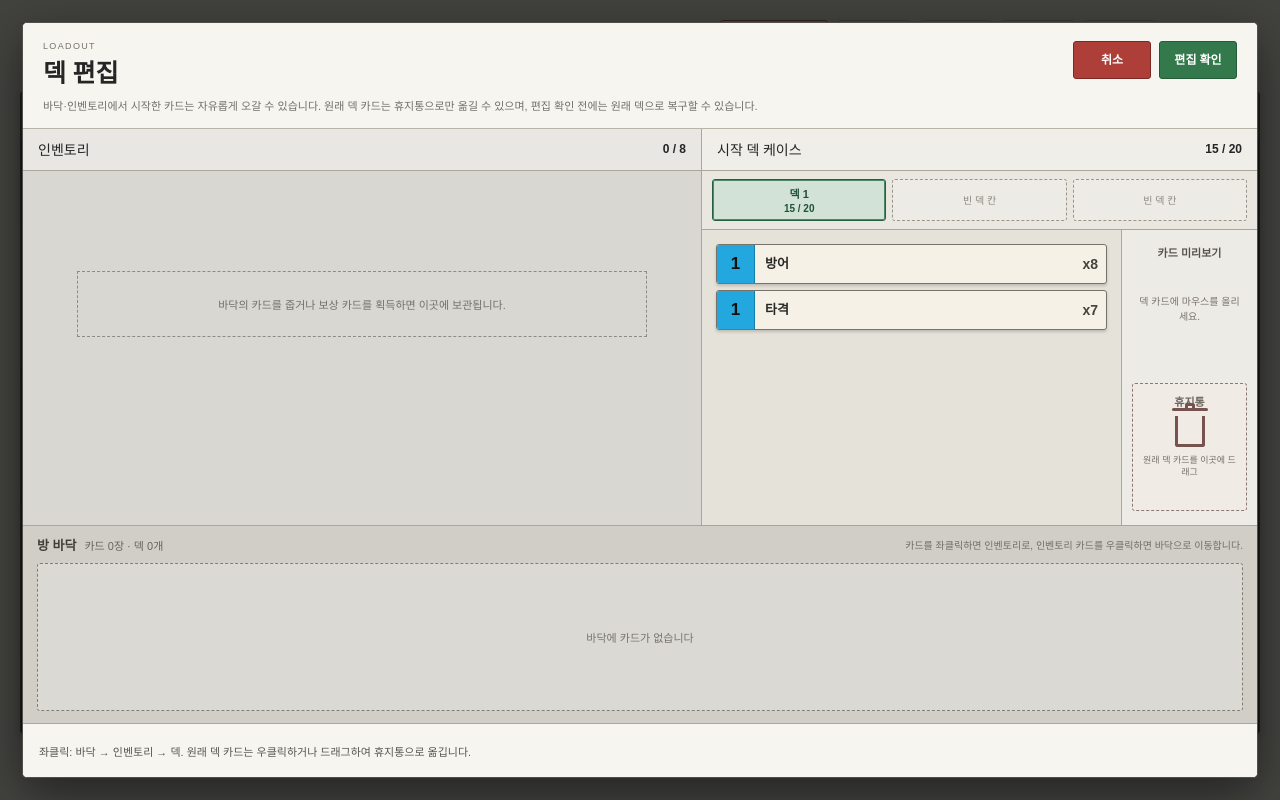
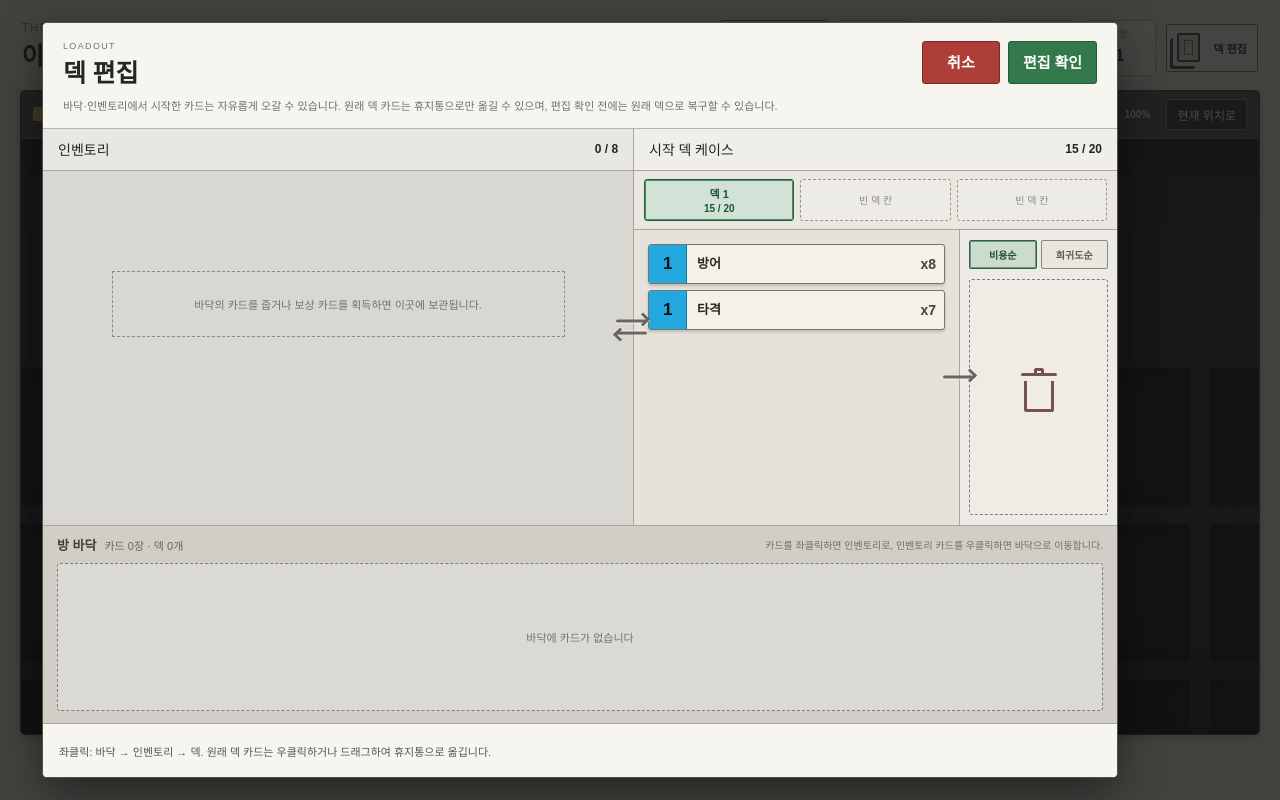
Before and after one commit to dhwangdo/solitaire-deckbattle-prototype, a Next.js app: page / in a window 1280 px wide. Both pictures are taken after a click on the button "덱 편집". Built offline with nearby package versions, Linux system fonts and the light colour scheme.

Commit message:
Redesign deck editor trash and preview

```diff
--- a/app/globals.css
+++ b/app/globals.css
@@ -324,11 +324,18 @@ h1 { margin: 0; font-size: 25px; font-weight: 600; }
   background: rgba(20,21,20,.78);
 }
 
+.deck-editor-stage {
+  position: relative;
+  width: min(1280px, calc(100% - 160px));
+  height: min(820px, calc(100vh - 44px));
+  transform: translateX(-60px);
+}
+
 .deck-editor-panel {
   display: grid;
   grid-template-rows: auto minmax(0, 1fr) auto auto;
-  width: min(1280px, 100%);
-  height: min(820px, calc(100vh - 44px));
+  width: 100%;
+  height: 100%;
   overflow: hidden;
   border: 1px solid #514f48;
   border-radius: 5px;
@@ -362,7 +369,7 @@ h1 { margin: 0; font-size: 25px; font-weight: 600; }
   border-radius: 3px;
   color: white;
   cursor: pointer;
-  font-size: 12px;
+  font-size: 15px;
   font-weight: 800;
 }
 
@@ -373,6 +380,7 @@ h1 { margin: 0; font-size: 25px; font-weight: 600; }
 .deck-editor-header-actions button:disabled { cursor: not-allowed; filter: grayscale(.7); opacity: .42; }
 
 .deck-editor-columns {
+  position: relative;
   display: grid;
   grid-template-columns: minmax(0, 1fr) minmax(460px, .82fr);
   min-height: 0;
@@ -435,8 +443,9 @@ h1 { margin: 0; font-size: 25px; font-weight: 600; }
 .owned-deck-tabs .empty-deck-slot { border-style: dashed; color: #8b887f; background: rgba(255,255,255,.18); }
 
 .deck-editor-deck-body {
-  display: grid;
-  grid-template-columns: minmax(230px, 1fr) 136px;
+  position: relative;
+  display: grid;
+  grid-template-columns: minmax(230px, 1fr) 158px;
   min-width: 0;
   min-height: 0;
 }
@@ -450,53 +459,55 @@ h1 { margin: 0; font-size: 25px; font-weight: 600; }
   overflow: auto;
 }
 
-.deck-card-preview {
+.deck-tools-column {
   display: flex;
   flex-direction: column;
   align-items: center;
-  gap: 12px;
+  gap: 10px;
   min-width: 0;
-  padding: 14px 10px;
-  overflow-y: auto;
+  padding: 10px 9px;
+  overflow: hidden;
   border-left: 1px solid #aaa69b;
   background: rgba(255,255,255,.3);
 }
 
-.deck-card-preview > strong {
-  align-self: stretch;
-  color: #55524b;
-  font: 700 11px Arial, sans-serif;
-  text-align: center;
-}
-
-.deck-card-preview > span {
-  margin: 22px 4px;
-  color: #77736c;
-  font: 10px/1.5 Arial, sans-serif;
-  text-align: center;
-}
-
-.deck-card-preview .card-face { flex: none; pointer-events: none; }
+.deck-sort-controls {
+  display: grid;
+  grid-template-columns: 1fr 1fr;
+  gap: 4px;
+  width: 100%;
+}
+
+.deck-sort-controls button {
+  min-width: 0;
+  padding: 6px 3px;
+  border: 1px solid #8b887f;
+  border-radius: 2px;
+  color: #5d5a54;
+  background: #e9e6dd;
+  cursor: pointer;
+  font: 700 10px Arial, sans-serif;
+}
+
+.deck-sort-controls button:hover { border-color: #4e4c47; background: #f5f2e9; }
+.deck-sort-controls button.is-active { border-color: #315f48; color: #244c38; background: #cbdccf; box-shadow: inset 0 0 0 1px #6d967d; }
 
 .trash-slot {
   display: flex;
-  flex: none;
+  flex: 1;
   flex-direction: column;
+  justify-content: center;
   align-items: center;
-  gap: 7px;
+  gap: 9px;
   width: 100%;
-  min-height: 128px;
-  margin-top: auto;
-  padding: 9px 7px;
+  min-height: 0;
+  padding: 8px 6px;
+  overflow: hidden;
   border: 1px dashed #8c7773;
   border-radius: 3px;
   color: #6d6560;
   background: rgba(241,235,229,.72);
   transition: background .12s ease, border-color .12s ease, box-shadow .12s ease;
-}
-
-.trash-slot > strong {
-  font: 700 11px Arial, sans-serif;
 }
 
 .trash-slot > small {
@@ -556,46 +567,71 @@ h1 { margin: 0; font-size: 25px; font-weight: 600; }
   font-weight: 700 !important;
 }
 
-.trash-card-list {
-  display: flex;
-  flex-direction: column;
-  gap: 5px;
-  width: 100%;
-  max-height: 120px;
-  overflow-y: auto;
-}
-
-.trash-card-list button {
-  display: grid;
-  grid-template-columns: 25px minmax(0, 1fr);
-  align-items: center;
-  min-height: 28px;
-  padding: 0;
-  overflow: hidden;
-  border: 1px solid #8b5b56;
-  border-radius: 2px;
-  color: #332e2c;
-  background: #f5e9e6;
+.trash-card {
+  flex: none;
   cursor: grab;
   text-align: left;
 }
 
-.trash-card-list button:hover { border-color: #6f2e29; background: #fff2ef; }
-.trash-card-list button:active { cursor: grabbing; }
-.trash-card-list button > span {
-  display: grid;
-  place-items: center;
-  align-self: stretch;
-  color: #111;
-  background: #22a8df;
-  font: 800 12px Arial, sans-serif;
-}
-.trash-card-list button > strong {
-  overflow: hidden;
-  padding: 0 5px;
-  font: 600 10px Arial, sans-serif;
-  text-overflow: ellipsis;
-  white-space: nowrap;
+.trash-card:hover { transform: translateY(-2px); box-shadow: 0 7px 13px rgba(0,0,0,.28); }
+.trash-card:active { cursor: grabbing; }
+
+.deck-card-preview-floating {
+  position: absolute;
+  top: 165px;
+  left: calc(100% + 20px);
+  z-index: 2;
+  pointer-events: none;
+}
+
+.deck-card-preview-floating .card-face {
+  box-shadow: 0 10px 25px rgba(0,0,0,.42);
+}
+
+.area-flow-arrow {
+  position: absolute;
+  z-index: 5;
+  pointer-events: none;
+}
+
+.inventory-deck-flow {
+  top: 50%;
+  left: 54.95%;
+  display: grid;
+  gap: 9px;
+  width: 34px;
+  transform: translate(-50%, -50%);
+}
+
+.inventory-deck-flow span,
+.deck-to-trash {
+  width: 31px;
+  height: 3px;
+  border-radius: 3px;
+  background: #69665f;
+  filter: drop-shadow(0 1px 0 rgba(255,255,255,.7));
+}
+
+.inventory-deck-flow span::after,
+.deck-to-trash::after {
+  position: absolute;
+  top: -5px;
+  right: -1px;
+  width: 10px;
+  height: 10px;
+  border-top: 3px solid #69665f;
+  border-right: 3px solid #69665f;
+  transform: rotate(45deg);
+  content: "";
+}
+
+.inventory-deck-flow span { position: relative; }
+.inventory-deck-flow span:last-child { transform: rotate(180deg); }
+
+.deck-to-trash {
+  top: 50%;
+  right: 143px;
+  transform: translateY(-50%);
 }
 
 .deck-list-entry {
@@ -1537,6 +1573,7 @@ h1 { margin: 0; font-size: 25px; font-weight: 600; }
 
 @media (max-width: 900px) {
   .map-viewport { min-height: 520px; }
+  .deck-editor-stage,
   .deck-editor-panel { height: calc(100vh - 28px); }
   .enemy-zone { overflow-x: auto; }
   .enemies-row { justify-content: start; width: 540px; gap: 20px; }
@@ -1563,13 +1600,17 @@ h1 { margin: 0; font-size: 25px; font-weight: 600; }
   .deck-editor-trigger { grid-template-columns: 28px; padding-inline: 8px; }
   .deck-editor-trigger > span:last-child { display: none; }
   .deck-editor-overlay { padding: 8px; }
-  .deck-editor-panel { height: calc(100vh - 16px); }
+  .deck-editor-stage { width: 100%; height: calc(100vh - 16px); transform: none; }
+  .deck-editor-panel { height: 100%; }
   .deck-editor-header { flex-wrap: wrap; gap: 10px; padding: 12px; }
   .deck-editor-header span { max-width: 270px; }
   .deck-editor-header-actions { width: 100%; }
   .deck-editor-header-actions button { flex: 1; }
   .deck-editor-columns { grid-template-columns: 1fr; overflow: auto; }
-  .deck-editor-deck-body { grid-template-columns: minmax(0, 1fr) 122px; }
+  .deck-editor-deck-body { grid-template-columns: minmax(0, 1fr) 142px; }
+  .deck-card-preview-floating { top: auto; right: 12px; bottom: 12px; left: auto; }
+  .inventory-deck-flow { display: none; }
+  .deck-to-trash { right: 127px; }
   .deck-editor-column { min-height: 390px; }
   .deck-editor-column + .deck-editor-column { border-top: 1px solid #aaa69b; border-left: 0; }
   .deck-editor-card-list { overflow: visible; }
--- a/app/page.tsx
+++ b/app/page.tsx
@@ -36,6 +36,7 @@ type Screen = "map" | "battle";
 type MapPosition = { x: number; y: number };
 type RoomType = "empty" | "combat";
 type DeckEditorArea = "deck" | "inventory" | "floor" | "trash";
+type DeckSortMode = "cost" | "rarity";
 type DeckCase = { id: string; name: string; capacity: number; cards: Card[] };
 type PendingRemovedCard = { card: Card; deckId: string };
 
@@ -486,7 +487,9 @@ export default function Home() {
   const [battleRewardGold, setBattleRewardGold] = useState(0);
   const [deckEditorOpen, setDeckEditorOpen] = useState(false);
   const [deckEditorDrag, setDeckEditorDrag] = useState<{ cardId: number; source: DeckEditorArea } | null>(null);
+  const deckEditorDragRef = useRef<{ cardId: number; source: DeckEditorArea } | null>(null);
   const [deckEditorDropTarget, setDeckEditorDropTarget] = useState<DeckEditorArea | null>(null);
+  const [deckSortMode, setDeckSortMode] = useState<DeckSortMode>("cost");
   const [deckEditorMessage, setDeckEditorMessage] = useState("바닥 카드는 좌클릭으로 인벤토리와 덱으로 옮길 수 있습니다. 원래 덱 카드는 휴지통에서만 제거합니다.");
   const [deckEditorSnapshot, setDeckEditorSnapshot] = useState<DeckEditorSnapshot | null>(null);
   const [pendingRemovedCards, setPendingRemovedCards] = useState<PendingRemovedCard[]>([]);
@@ -867,6 +870,7 @@ export default function Home() {
   ) => {
     event.dataTransfer.effectAllowed = "move";
     event.dataTransfer.setData("text/plain", `${source}:${cardId}`);
+    deckEditorDragRef.current = { cardId, source };
     setDeckEditorDrag({ cardId, source });
     setDeckEditorDropTarget(null);
   };
@@ -874,8 +878,8 @@ export default function Home() {
   const dropDeckEditorCard = (event: ReactDragEvent<HTMLElement>, target: DeckEditorArea) => {
     event.preventDefault();
     const [payloadSource, payloadId] = event.dataTransfer.getData("text/plain").split(":");
-    const source = deckEditorDrag?.source ?? (payloadSource as DeckEditorArea);
-    const cardId = deckEditorDrag?.cardId ?? Number(payloadId);
+    const source = deckEditorDragRef.current?.source ?? deckEditorDrag?.source ?? (payloadSource as DeckEditorArea);
+    const cardId = deckEditorDragRef.current?.cardId ?? deckEditorDrag?.cardId ?? Number(payloadId);
     if (source !== target && Number.isInteger(cardId)) {
       if (source === "inventory" && target === "deck") moveInventoryCardToDeck(cardId);
       else if (source === "inventory" && target === "floor") moveInventoryCardToFloor(cardId);
@@ -886,11 +890,13 @@ export default function Home() {
       else if (source === "deck" && target === "trash") moveDeckCardToTrash(cardId);
       else if (source === "trash" && target === "deck") restoreRemovedCard(cardId);
     }
+    deckEditorDragRef.current = null;
     setDeckEditorDrag(null);
     setDeckEditorDropTarget(null);
   };
 
   const finishDeckEditorDrag = () => {
+    deckEditorDragRef.current = null;
     setDeckEditorDrag(null);
     setDeckEditorDropTarget(null);
   };
@@ -1586,6 +1592,7 @@ export default function Home() {
     const exploredCount = visitedRooms.size;
     const currentRoomKey = mapRoomKey(mapPosition);
     const canEditDeck = getRoomType(mapPosition, mapSeed) === "empty" || clearedCombats.has(currentRoomKey);
+    const rarityOrder: Record<CardRarity, number> = { rare: 0, special: 1, basic: 2 };
     const deckGroups = Array.from(deckCards.reduce((groups, card) => {
       const groupKey = `${card.effect}:${card.damageType}:${card.name}`;
       const current = groups.get(groupKey);
@@ -1593,7 +1600,13 @@ export default function Home() {
       else groups.set(groupKey, { card, cardIds: [card.id] });
       return groups;
     }, new Map<string, { card: Card; cardIds: number[] }>()).values()).sort((left, right) =>
-      left.card.cost - right.card.cost || left.card.name.localeCompare(right.card.name, "ko"));
+      deckSortMode === "cost"
+        ? left.card.cost - right.card.cost
+          || rarityOrder[left.card.rarity] - rarityOrder[right.card.rarity]
+          || left.card.name.localeCompare(right.card.name, "ko")
+        : rarityOrder[left.card.rarity] - rarityOrder[right.card.rarity]
+          || left.card.cost - right.card.cost
+          || left.card.name.localeCompare(right.card.name, "ko"));
     const inventoryGroups = Array.from(inventoryCards.reduce((groups, card) => {
       const groupKey = `${card.effect}:${card.damageType}:${card.name}`;
       const current = groups.get(groupKey);
@@ -1604,6 +1617,7 @@ export default function Home() {
       left.card.cost - right.card.cost || left.card.name.localeCompare(right.card.name, "ko"));
     const currentFloorCards = roomDrops[currentRoomKey] ?? [];
     const currentFloorDecks = roomDeckDrops[currentRoomKey] ?? [];
+    const latestPendingRemovedCard = pendingRemovedCards.at(-1)?.card ?? null;
     const safeRoomRoutes = buildSafeRoomRoutes(mapPosition, visitedRooms, clearedCombats, mapSeed);
     const floorGroups = Array.from(currentFloorCards.reduce((groups, card) => {
       const groupKey = `${card.effect}:${card.damageType}:${card.name}`;
@@ -1768,6 +1782,7 @@ export default function Home() {
 
         {deckEditorOpen && (
           <div className="deck-editor-overlay" role="dialog" aria-modal="true" aria-labelledby="deck-editor-title">
+            <div className="deck-editor-stage">
               <section className="deck-editor-panel" onClick={(event) => event.stopPropagation()}>
               <header className="deck-editor-header">
                 <div>
@@ -1790,10 +1805,11 @@ export default function Home() {
                 <section
                   className={`deck-editor-column inventory-column ${deckEditorDropTarget === "inventory" ? "is-drop-target" : ""}`}
                   onDragOver={(event) => {
-                    const source = deckEditorDrag?.source;
+                    const drag = deckEditorDragRef.current ?? deckEditorDrag;
+                    const source = drag?.source;
                     const temporaryDeckCard = source === "deck"
-                      && deckEditorDrag
-                      && !originalDeckIdForCard(deckEditorDrag.cardId);
+                      && drag
+                      && !originalDeckIdForCard(drag.cardId);
                     if (source !== "floor" && !temporaryDeckCard) return;
                     event.preventDefault();
                     event.dataTransfer.dropEffect = "move";
@@ -1836,7 +1852,7 @@ export default function Home() {
                 <section
                   className={`deck-editor-column deck-list-column ${deckEditorDropTarget === "deck" ? "is-drop-target" : ""}`}
                   onDragOver={(event) => {
-                    const source = deckEditorDrag?.source;
+                    const source = (deckEditorDragRef.current ?? deckEditorDrag)?.source;
                     const restoringTrash = source === "trash";
                     const addingCard = source === "inventory" || source === "floor";
                     if (!restoringTrash && (!addingCard || !activeDeck || deckCards.length >= activeDeck.capacity)) {
@@ -1911,59 +1927,70 @@ export default function Home() {
                         </button>
                       ))}
                     </div>
-                    <aside className="deck-card-preview" aria-live="polite">
-                      <strong>카드 미리보기</strong>
-                      {hoveredDeckCard ? (
-                        <div className={`card-face ${hoveredDeckCard.kind} ${hoveredDeckCard.damageType}`}>
-                          <CardFace card={hoveredDeckCard} />
-                        </div>
-                      ) : (
-                        <span>덱 카드에 마우스를 올리세요.</span>
-                      )}
+                    <aside className="deck-tools-column">
+                      <div className="deck-sort-controls" aria-label="덱 정렬">
+                        <button
+                          type="button"
+                          className={deckSortMode === "cost" ? "is-active" : ""}
+                          onClick={() => setDeckSortMode("cost")}
+                        >
+                          비용순
+                        </button>
+                        <button
+                          type="button"
+                          className={deckSortMode === "rarity" ? "is-active" : ""}
+                          onClick={() => setDeckSortMode("rarity")}
+                        >
+                          희귀도순
+                        </button>
+                      </div>
                       <div
                         className={`trash-slot ${deckEditorDropTarget === "trash" ? "is-drop-target" : ""} ${pendingRemovedCards.length > 0 ? "has-cards" : ""}`}
                         onDragOver={(event) => {
+                          event.stopPropagation();
+                          const drag = deckEditorDragRef.current ?? deckEditorDrag;
                           if (
-                            deckEditorDrag?.source !== "deck"
-                            || !originalDeckIdForCard(deckEditorDrag.cardId)
+                            drag?.source !== "deck"
+                            || !originalDeckIdForCard(drag.cardId)
                           ) return;
                           event.preventDefault();
                           event.dataTransfer.dropEffect = "move";
                           setDeckEditorDropTarget("trash");
                         }}
-                        onDrop={(event) => dropDeckEditorCard(event, "trash")}
-                      >
-                        <strong>휴지통</strong>
-                        <span className="trash-icon" aria-hidden="true" />
-                        {pendingRemovedCards.length === 0 ? (
-                          <small>원래 덱 카드를 이곳에 드래그</small>
-                        ) : (
+                        onDrop={(event) => {
+                          event.stopPropagation();
+                          dropDeckEditorCard(event, "trash");
+                        }}
+                      >
+                        {latestPendingRemovedCard ? (
                           <>
-                            <small className="trash-warning">
-                              편집 확인 시 {pendingRemovedCards.length}장 영구 제거
-                            </small>
-                            <div className="trash-card-list">
-                              {pendingRemovedCards.map(({ card }) => (
                             <button
                               type="button"
-                                  key={`trash-${card.id}`}
+                              className={`trash-card card-face ${latestPendingRemovedCard.kind} ${latestPendingRemovedCard.damageType}`}
                               draggable
-                                  onDragStart={(event) => beginDeckEditorDrag(event, card.id, "trash")}
+                              onDragStart={(event) => beginDeckEditorDrag(event, latestPendingRemovedCard.id, "trash")}
                               onDragEnd={finishDeckEditorDrag}
-                                  onClick={() => restoreRemovedCard(card.id)}
-                                  aria-label={`${card.name}, 제거 예정. 누르거나 덱으로 드래그하면 복구`}
-                                >
-                                  <span>{card.cost}</span>
-                                  <strong>{card.name}</strong>
+                              onClick={() => restoreRemovedCard(latestPendingRemovedCard.id)}
+                              aria-label={`${latestPendingRemovedCard.name}, 가장 최근 제거 예정 카드. 누르거나 덱으로 드래그하면 복구`}
+                            >
+                              <CardFace card={latestPendingRemovedCard} />
                             </button>
-                              ))}
-                            </div>
+                            <small className="trash-warning">
+                              총 {pendingRemovedCards.length}장의 카드가 버려집니다
+                            </small>
                           </>
+                        ) : (
+                          <span className="trash-icon" aria-label="휴지통" />
                         )}
                       </div>
                     </aside>
+                    <span className="area-flow-arrow deck-to-trash" aria-hidden="true" />
                   </div>
                 </section>
+                <div className="area-flow-arrow inventory-deck-flow" aria-hidden="true">
+                  <span />
+                  <span />
+                </div>
               </div>
 
               <section className="deck-editor-floor-section">
@@ -1975,10 +2002,11 @@ export default function Home() {
                   <div
                     className={`deck-editor-floor-cards ${deckEditorDropTarget === "floor" ? "is-drop-target" : ""}`}
                     onDragOver={(event) => {
-                      const source = deckEditorDrag?.source;
+                      const drag = deckEditorDragRef.current ?? deckEditorDrag;
+                      const source = drag?.source;
                       const temporaryDeckCard = source === "deck"
-                        && deckEditorDrag
-                        && !originalDeckIdForCard(deckEditorDrag.cardId);
+                        && drag
+                        && !originalDeckIdForCard(drag.cardId);
                       if (source !== "inventory" && !temporaryDeckCard) return;
                       event.preventDefault();
                       event.dataTransfer.dropEffect = "move";
@@ -2026,6 +2054,14 @@ export default function Home() {
                 <span role="status" aria-live="polite">{deckEditorMessage}</span>
               </footer>
               </section>
+              {hoveredDeckCard && (
+                <aside className="deck-card-preview-floating" aria-live="polite">
+                  <div className={`card-face ${hoveredDeckCard.kind} ${hoveredDeckCard.damageType}`}>
+                    <CardFace card={hoveredDeckCard} />
+                  </div>
+                </aside>
+              )}
+            </div>
           </div>
         )}
       </main>
```
Lines whose indentation alone changed are shown as unchanged.
